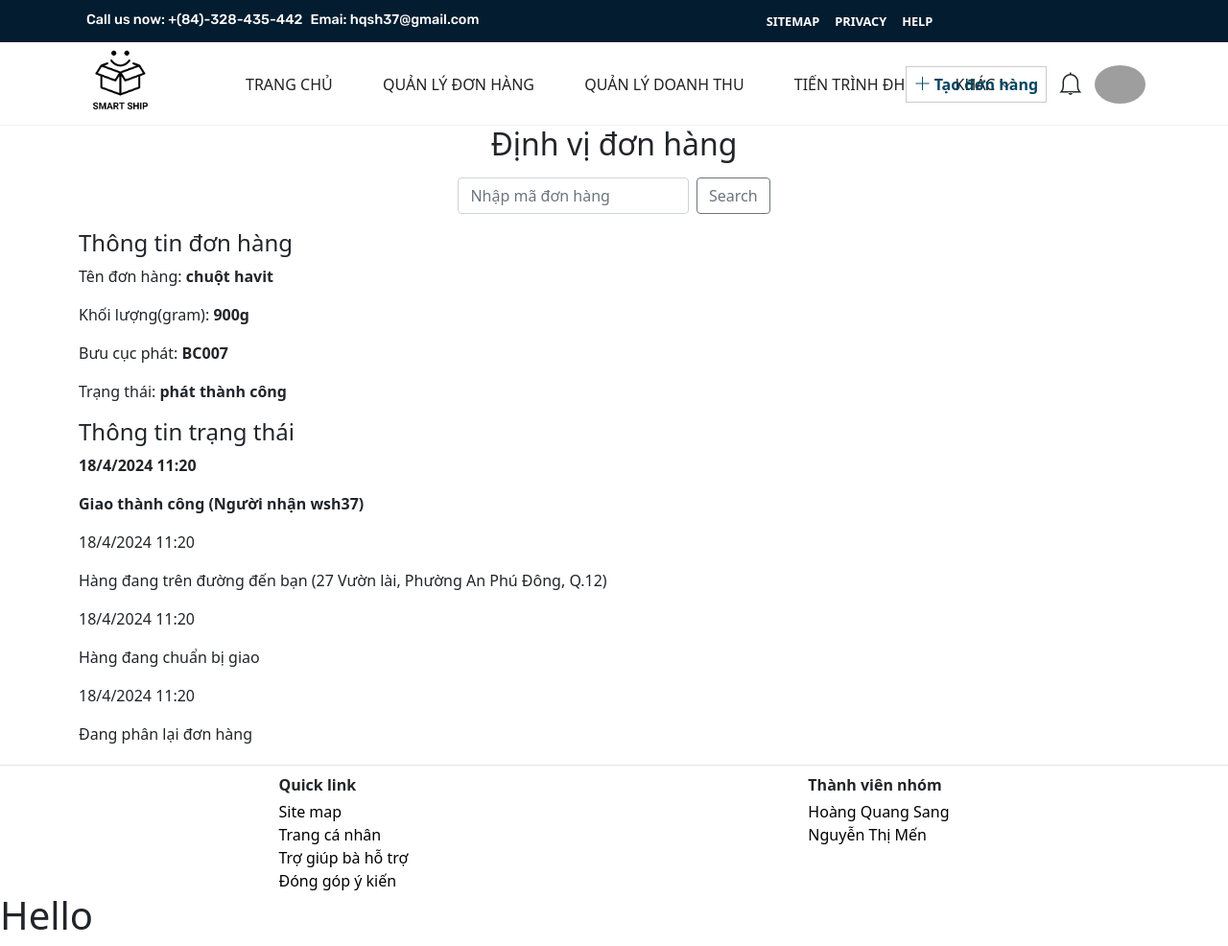
After one commit to hqsh37/smart-ship, a PHP site: page /tien-trinh in a window 1280 px wide. The commit adds this page. Shown: the whole page at 96% size. Run offline with PHP 8.4, Linux system fonts and the light colour scheme; some libraries are stand-ins or nearby versions; grey boxes are pictures that could not be loaded.

Commit message:
fix path url and tientrinh page

```diff
--- a/assets/css/custom.css
+++ b/assets/css/custom.css
@@ -127,6 +127,7 @@
 }
 .card-info .card {
   margin: 16px 8px;
+  min-height: 530px;
 }
 
 .map.container {
@@ -134,4 +135,13 @@
   justify-content: center;
 }
 
+.cus-tientrinh .search-dh {
+  display: flex;
+  justify-content: center;
+  margin: 16px;
+}
+.cus-tientrinh .search-dh form.d-flex {
+  width: 30%;
+}
+
 /*# sourceMappingURL=custom.css.map */
--- a/assets/scss/custom.scss
+++ b/assets/scss/custom.scss
@@ -154,6 +154,7 @@
 
     .card {
         margin: 16px 8px;
+        min-height: 530px;
     }
 }
 
@@ -163,3 +164,15 @@
 }
 
 // qlDH.php
+
+.cus-tientrinh {
+  .search-dh {
+    display: flex;
+    justify-content: center;
+    margin: 16px;
+
+    form.d-flex {
+      width: 30%;
+    }
+  }
+}
--- a/customerPage/View/main.php
+++ b/customerPage/View/main.php
@@ -71,7 +71,7 @@
     <div class="map container">
         <iframe
             src="https://www.google.com/maps/embed?pb=!1m18!1m12!1m3!1d3918.375468702126!2d106.6923911!3d10.859020400000002!2m3!1f0!2f0!3f0!3m2!1i1024!2i768!4f13.1!3m3!1m2!1s0x31752839152bcdf1%3A0xf600077c23b5d684!2zMjcgVsaw4budbiBMw6BpLCBBbiBQaMO6IMSQw7RuZywgUXXhuq1uIDEyLCBUaMOgbmggcGjhu5EgSOG7kyBDaMOtIE1pbmg!5e0!3m2!1sen!2s!4v1710739870194!5m2!1sen!2s"
-            width="1000px" height="550" style="border: 0px; visibility: visible; animation-name: fadeIn;"
+            width="1000px" height="550" style="border: 0px; visibility: visible; animation-name: fadeIn;width: 90%;"
             allowfullscreen="" loading="lazy" referrerpolicy="no-referrer-when-downgrade"></iframe>
     </div>
 
--- /dev/null
+++ b/customerPage/View/qlDoanhThu.php
@@ -0,0 +1 @@
+<h2>Doanh Thu Page</h2>
--- /dev/null
+++ b/customerPage/View/tientrinh.php
@@ -0,0 +1,47 @@
+<div class="container cus-tientrinh">
+    <center>
+        <h2>Định vị đơn hàng</h2>
+    </center>
+    <div class="search-dh">
+        <form class="d-flex">
+            <input class="form-control me-2" type="search" placeholder="Nhập mã đơn hàng" aria-label="Search">
+            <button class="btn btn-outline-secondary" type="submit">Search</button>
+        </form>
+    </div>
+    <div class="tt-dh">
+        <h4>Thông tin đơn hàng</h4>
+        <div class="sub-tt-hd">
+            <p>Tên đơn hàng: <b>chuột havit</b></p>
+        </div>
+        <div class="sub-tt-hd">
+            <p>Khối lượng(gram): <b>900g</b></p>
+        </div>
+        <div class="sub-tt-hd">
+            <p>Bưu cục phát: <b>BC007</b></p>
+        </div>
+        <div class="sub-tt-hd">
+            <p>Trạng thái: <b>phát thành công</b></p>
+        </div>
+    </div>
+    <div class="tt-trangthai">
+        <h4>Thông tin trạng thái</h4>
+        <div class="sub-trangthai">
+            <b>
+                <p>18/4/2024 11:20</p>
+                <p>Giao thành công (Người nhận wsh37)</p>
+            </b>
+        </div>
+        <div class="sub-trangthai">
+            <p>18/4/2024 11:20</p>
+            <p>Hàng đang trên đường đến bạn (27 Vườn lài, Phường An Phú Đông, Q.12)</p>
+        </div>
+        <div class="sub-trangthai">
+            <p>18/4/2024 11:20</p>
+            <p>Hàng đang chuẩn bị giao</p>
+        </div>
+        <div class="sub-trangthai">
+            <p>18/4/2024 11:20</p>
+            <p>Đang phân lại đơn hàng</p>
+        </div>
+    </div>
+</div>
--- a/customerPage/header.php
+++ b/customerPage/header.php
@@ -18,10 +18,10 @@
                 <img src="./assets/img/logo.png" alt="logo">
             </div>
             <ul id="nav">
-                <li><a href="?page=home">Trang chủ</a></li>
-                <li><a href="?page=qlDH">Quản lý đơn hàng</a></li>
-                <li><a href="#">Quản lý doanh thu</a></li>
-                <li><a href="#">Tiến trình ĐH</a></li>
+                <li><a href="home">Trang chủ</a></li>
+                <li><a href="qlDH">Quản lý đơn hàng</a></li>
+                <li><a href="qlDT">Quản lý doanh thu</a></li>
+                <li><a href="tien-trinh">Tiến trình ĐH</a></li>
                 <li>
                     <a href="#">
                         Khác
@@ -36,7 +36,7 @@
             </ul>
             <div class="header-right">
                 <div class="create-product">
-                    <a class="btn-create-product" href="?page=createDH"><span class="ti-plus"></span> Tạo đơn hàng</a>
+                    <a class="btn-create-product" href="createDH"><span class="ti-plus"></span> Tạo đơn hàng</a>
                 </div>
                 <div class="noti cus-tippy" id="noti-tippy-hov">
                     <span id="noti-tippy" class="ti-bell"></span>
@@ -58,7 +58,7 @@
                 </div>
                 <div class="login cus-tippy">
                     <!-- <a class="btn-login" href="#">LOGIN</a> -->
-                    <div id="avt-tippy" class="img-avt">
+                    <div id="avt-tippy" class="img-avt d-inline-block" data-bs-toggle="tooltip" data-bs-placement="top" title="Tài Khoản">
                         <img src="./assets/img/avt.png" alt="avt">
                     </div>
                     <div id="usr-body">
@@ -70,11 +70,11 @@
                         </div>
                         <div class="sub-usr">
                             <span class="ti-map-alt"></span>
-                            <a href="?page=address" class="reset-a"><p>Quản lý địa chỉ</p></a>
+                            <a href="address" class="reset-a"><p>Quản lý địa chỉ</p></a>
                         </div>
                         <div class="sub-usr">
                             <span class="ti-settings"></span>
-                            <a href="?page=userInfo" class="reset-a"><p>Cài đặt và hồ sơ cá nhân</p></a>
+                            <a href="userInfo" class="reset-a"><p>Cài đặt và hồ sơ cá nhân</p></a>
                         </div>
                         <div class="sub-usr">
                             <span class="ti-help"></span>
--- a/customerPage/index.php
+++ b/customerPage/index.php
@@ -14,15 +14,25 @@
     <div>
         <?php
         include 'header.php';
+        $url = isset($_GET['page']) ? $_GET['page'] : '/';
+        if (strpos($url, 'smartShip/') === 0) {
+            $url = substr($url, strlen('smartShip/'));
+        }
+
         echo '<div class="body">';
-        if (isset($_GET['page'])) {
-            $page = $_GET['page'];
-        } else {
-            $page = 'home';
-        }
-        switch($page) {
+
+        switch($url) {
+            case 'home':
+                include 'View/main.php';
+                break;
             case 'qlDH':
                 include 'View/qlDH.php';
+                break;
+            case 'tien-trinh':
+                include 'View/tientrinh.php';
+                break;
+            case 'qlDT':
+                include 'View/qlDoanhThu.php';
                 break;
             case 'home':
                 include 'View/main.php';
--- a/index.php
+++ b/index.php
@@ -1,3 +1,5 @@
 <?php
 include "./customerPage/index.php";
 ?>
+
+<h1>Hello</h1>
```
Also changed, not shown: customerPage/Model/connect.php (added, +18 -0 lines), .htaccess (added), Model/connect.php (deleted), 1 other file.
